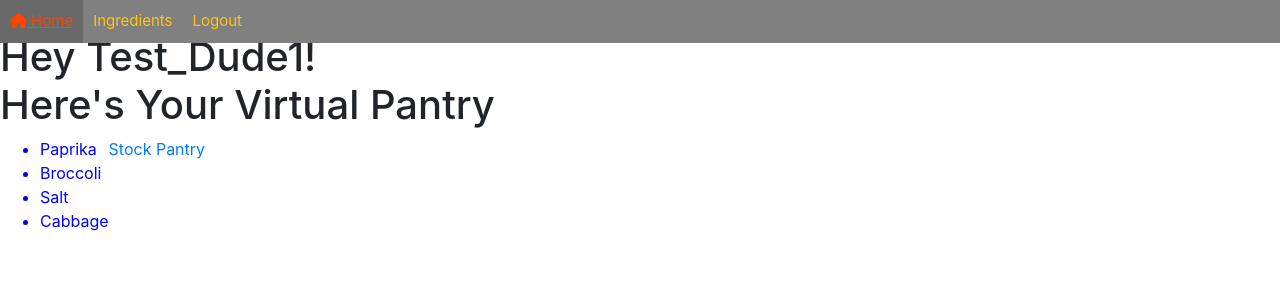
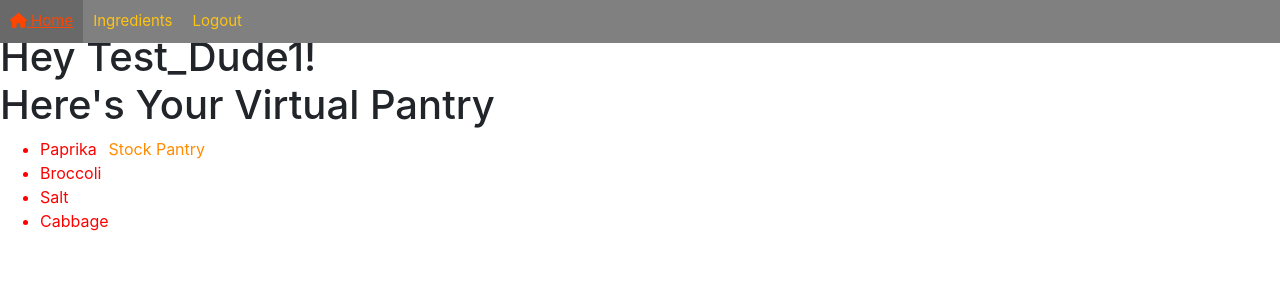
Before and after one commit to Joshhnatek/cmpe131proj, a Flask app: page /ingredients in a window 1280 px wide. Shown: the top 300 px of the page. Run offline with Flask 2, Linux system fonts and the light colour scheme; a user stored in the database is signed in; data comes from the database, SQL or seed files in the repository; some libraries are stand-ins or nearby versions.

Commit message:
Moved stylesheets to base.html

```diff
--- a/app/static/css/ingredientstyle.css
+++ b/app/static/css/ingredientstyle.css
@@ -1,4 +1,4 @@
 .ingredient_list{
     float: left;
-    color: blue;
+    color: red;
 }
--- a/app/templates/base.html
+++ b/app/templates/base.html
@@ -2,7 +2,14 @@
     <head>
         <meta name='viewport' content='width=device-width, initial-scale=1'>
         <script src='https://kit.fontawesome.com/a076d05399.js'></script>
+        <link rel="stylesheet" media="screen" href="https://maxcdn.bootstrapcdn.com/bootstrap/4.0.0/css/bootstrap.min.css">
+        <link rel="stylesheet" href="https://maxcdn.bootstrapcdn.com/bootstrap/3.3.7/css/bootstrap-theme.min.css">
+
         <link rel="stylesheet" href='/static/css/basestyle.css'/>
+        <link rel="stylesheet" href='/static/css/loginstyle.css'/>
+        <link rel="stylesheet" href="/static/css/registerstyle.css" />
+        <link rel="stylesheet" href='/static/css/ingredientstyle.css'/>
+
         {% if title %}
         <title>{{title}}</title>
 
--- a/app/templates/home.html
+++ b/app/templates/home.html
@@ -15,6 +15,7 @@
   font-size:100px;
 
  }
+
 p    {
  font-size: 20px;
 color: white;
@@ -43,7 +44,7 @@
 </style>
 <body class="bg-light">
 
-<div class="container">
+<div>
   <div class="row justify-content-center">
 
         <h1>Broke 'n Hungry</h1>
--- a/app/templates/ingredient_list.html
+++ b/app/templates/ingredient_list.html
@@ -1,14 +1,6 @@
 {% extends 'base.html' %}
 
 {% block content %}
-<head>
-    <link rel="stylesheet" media="screen" href="https://maxcdn.bootstrapcdn.com/bootstrap/4.0.0/css/bootstrap.min.css">
-    <link rel="stylesheet" href="https://maxcdn.bootstrapcdn.com/bootstrap/3.3.7/css/bootstrap-theme.min.css">
-    <meta name="viewport" content="width=device-width, initial-scale=1.0">
-
-    <link rel="stylesheet" href='/static/css/ingredientstyle.css'/>
-</head>
-
     <body>
         <h1>Hey {{current_user.username}}!</br>Here's Your Virtual Pantry</h1>
         <a href="{{url_for('stock_pantry') }}">Stock Pantry</a>
```
Also changed, not shown: app/templates/login.html (+0 -8 lines), app/templates/register.html (+0 -7 lines).
